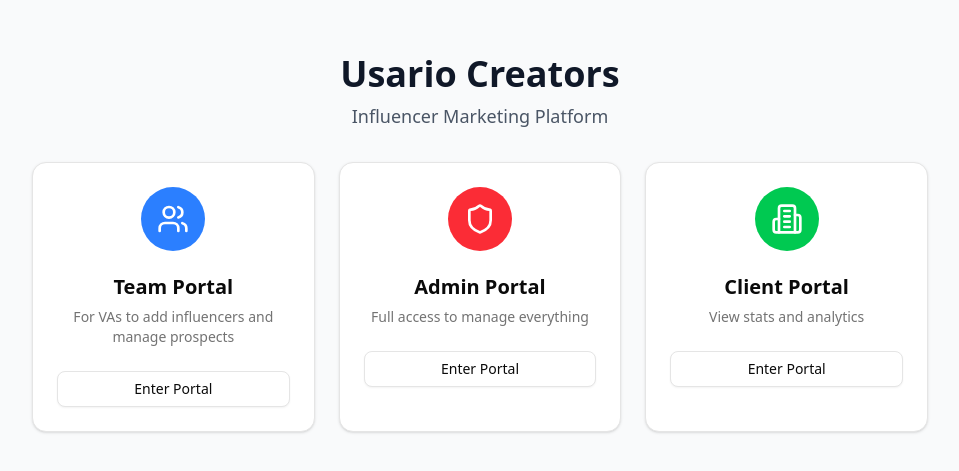
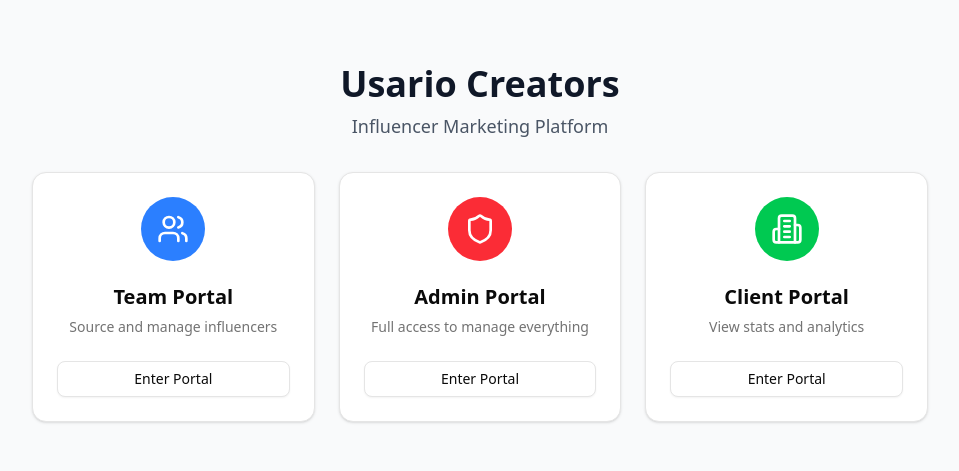
Before and after one commit to mattbison/usario-creator-dashboard, a React (Vite) app: page / in a window 1280 px wide. Shown: the part 157-628 px from the top of the page, without its empty margins (160-1119 px from the left). Built offline with nearby package versions, Linux system fonts and the light colour scheme.

Commit message:
Update App.jsx
Description change

```diff
--- a/src/App.jsx
+++ b/src/App.jsx
@@ -14,7 +14,7 @@ function App() {
     {
       id: 'team',
       title: 'Team Portal',
-      description: 'For VAs to add influencers and manage prospects',
+      description: 'Source and manage influencers',
       icon: Users,
       color: 'bg-blue-500',
       component: TeamPortal
```
